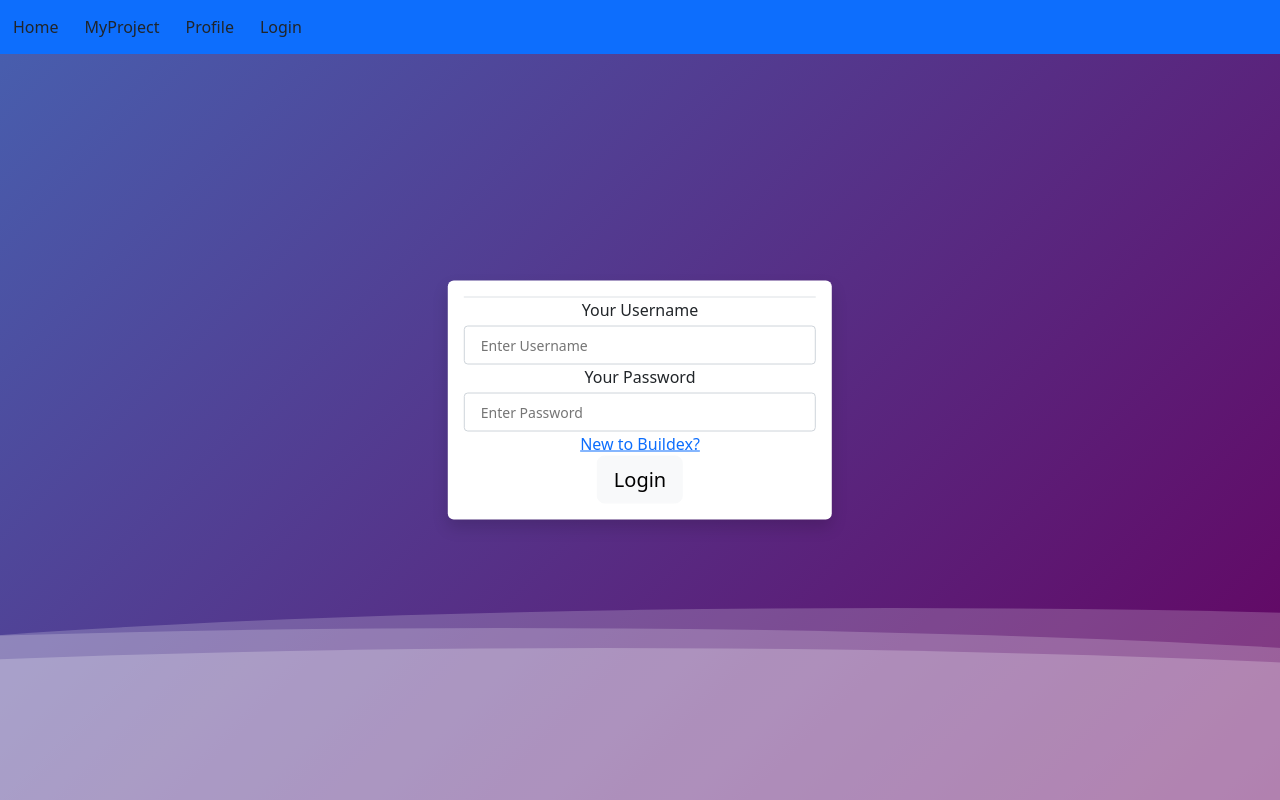
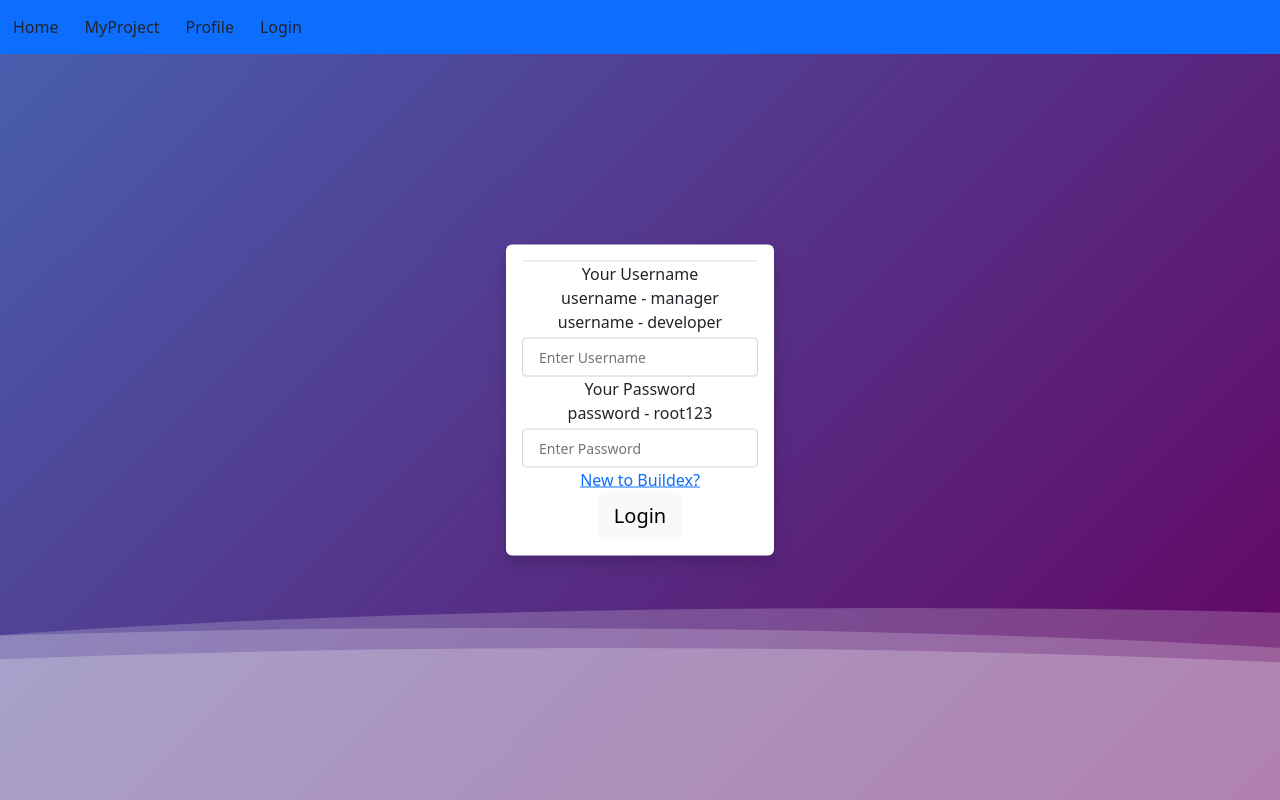
Before and after one commit to jaysingtalekar268/Buildex, a React (Create React App) app in the folder client/: page /Login in a window 1280 px wide. Built offline with nearby package versions, Linux system fonts and the light colour scheme.

Commit message:
solved refresh page not found issue

```diff
--- a/client/src/Components/login/login.css
+++ b/client/src/Components/login/login.css
@@ -81,3 +81,8 @@
     margin-top: 1rem;
     margin-bottom: 0.5rem;
   }
+
+  .userguide
+{
+display: block;
+}
--- a/client/src/Components/login/login.js
+++ b/client/src/Components/login/login.js
@@ -120,9 +120,17 @@
                 className="">
                 <Tab eventKey="login" class='card shadow text-center vw-50 vh-50'>
                     <label>Your Username</label>
+
+                    <label className='userguide'>username - manager</label>
+
+                    <label  className='userguide'>username - developer</label>
+
                     <input class='form-text' onChange={(e) => setName(e.target.value)} type="text" placeholder='Enter Username'></input>
                     <div class='text-warning'>{nameWarn}</div>
+
                     <label>Your Password</label>
+                    <label  className='userguide'>password - root123</label>
+
                     <input class='form-text' onChange={(e) => setPwd(e.target.value)} type="password" placeholder='Enter Password'></input>
                     <div class='text-warning align-items-md-end'>{passWarn}</div>
                     <div><a class='link' onClick={() => setTab("register")}>New to Buildex?</a></div>
@@ -142,6 +150,7 @@
                     <input className='form-text' onChange={(e) => setPhone(e.target.value)} type="text" placeholder='Enter Phone'></input>
                     <div class='text-warning align-items-md-end'>{passWarn}</div>
                     <label>Your Role</label>
+                    <label  className='userguide'>enter manager or developer only </label>
                     <input className='form-text' onChange={(e) => setRole(e.target.value)} type="text" placeholder='Enter Role'></input>
                     <div class='text-warning align-items-md-end'>{passWarn}</div>
                     <div><a class='link' onClick={() => setTab("login")}>Already have account</a></div>
```
Also changed, not shown: 1 other file (tests, documents, lock files or other folders).
